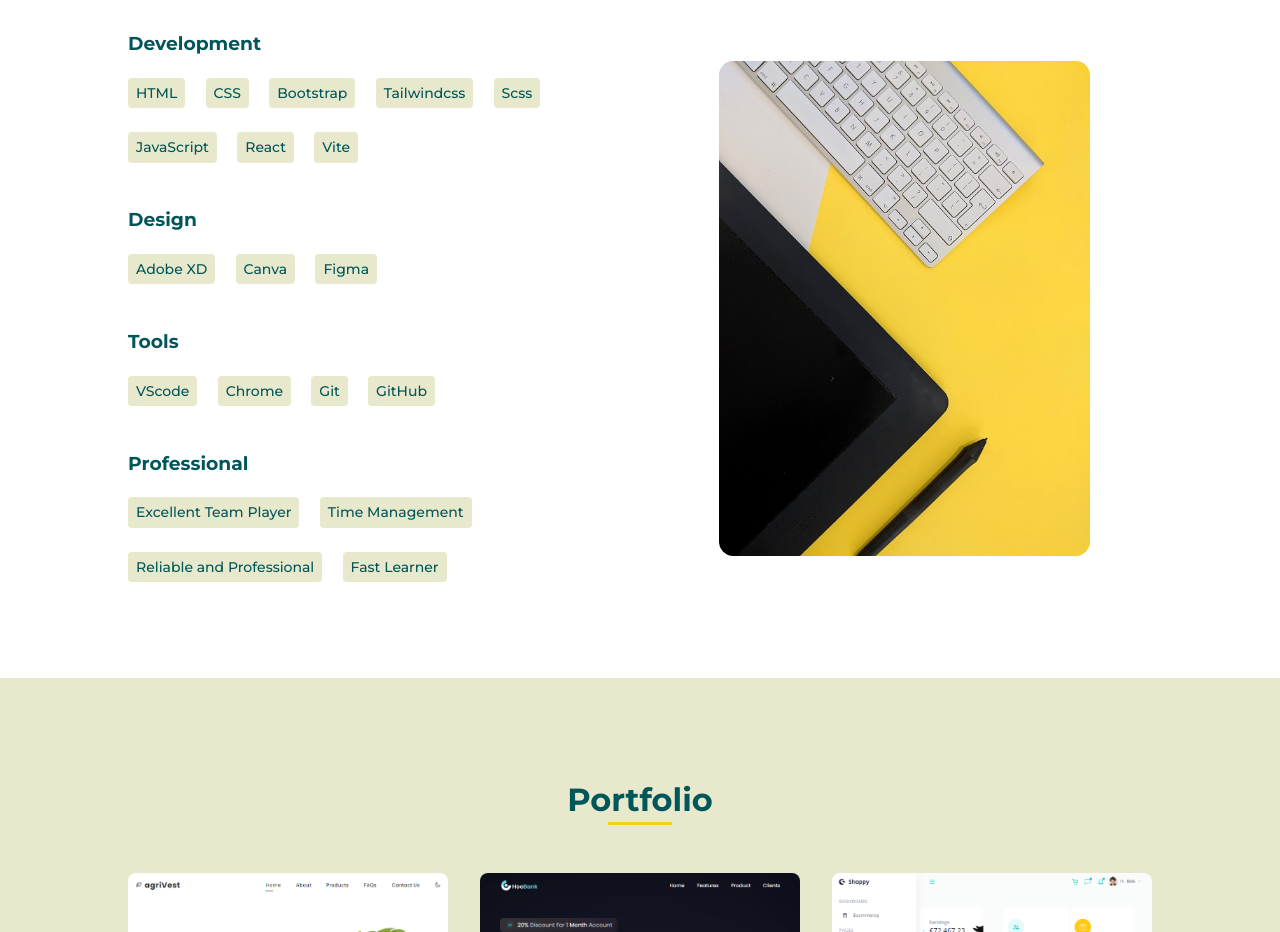
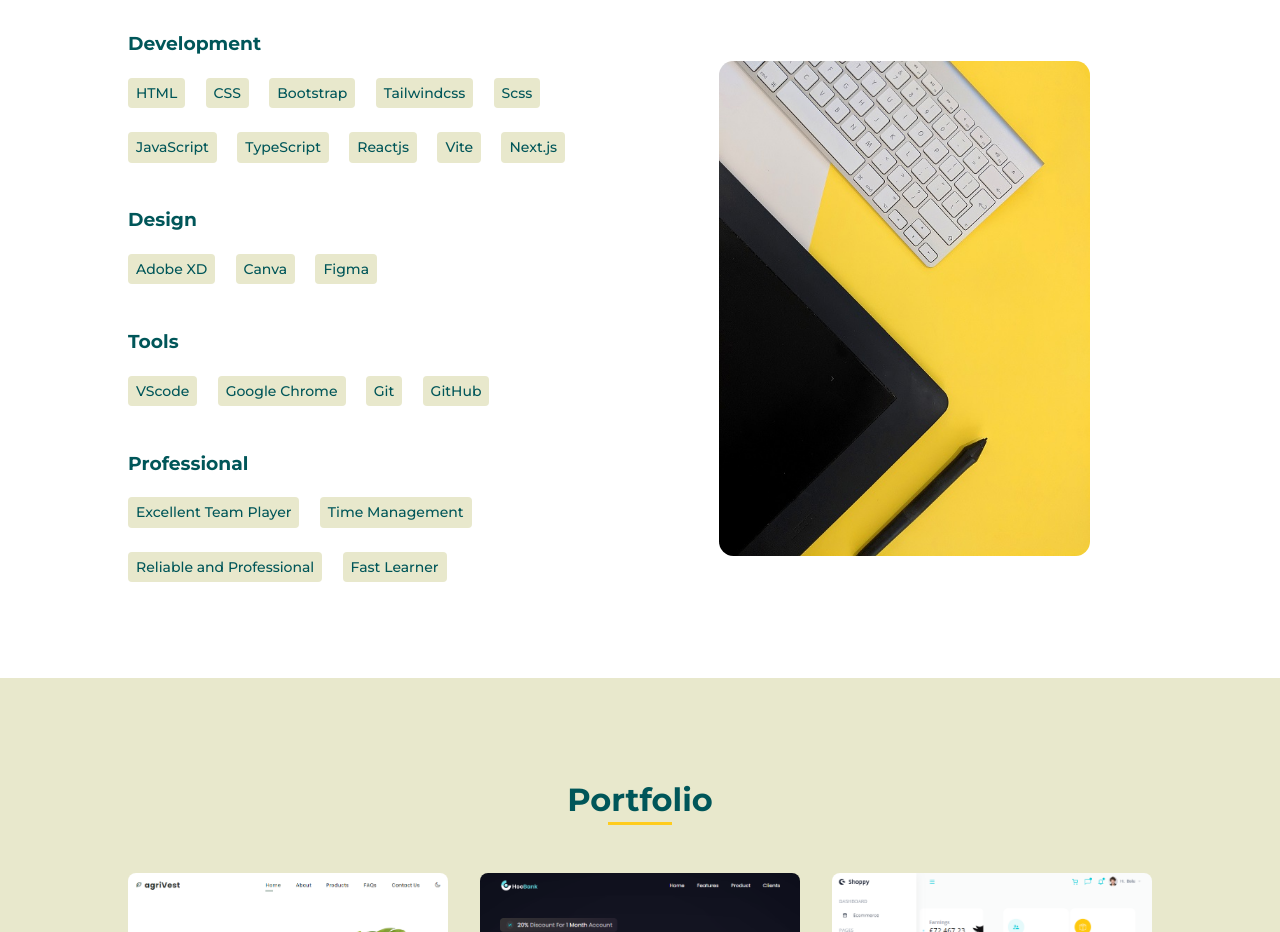
Before and after one commit to Boluwatife-AJB/Portfolio, a plain HTML site: page index.html in a window 1280 px wide. Shown: the part 1720-2652 px from the top of the page. Drawn offline with nearby package versions, Linux system fonts and the light colour scheme.

Commit message:
Added new skills and corrected chrome

```diff
--- a/index.html
+++ b/index.html
@@ -140,8 +140,10 @@
             <span class="skills__name">Tailwindcss</span>
             <span class="skills__name">Scss</span>
             <span class="skills__name">JavaScript</span>
-            <span class="skills__name">React</span>
+            <span class="skills__name">TypeScript</span>
+            <span class="skills__name">Reactjs</span>
             <span class="skills__name">Vite</span>
+            <span class="skills__name">Next.js</span>
 
             <h3 class="skills__subtitle">Design</h3>
             <span class="skills__name">Adobe XD</span>
@@ -150,7 +152,7 @@
 
             <h3 class="skills__subtitle">Tools</h3>
             <span class="skills__name">VScode</span>
-            <span class="skills__name">Chrome</span>
+            <span class="skills__name">Google Chrome</span>
             <span class="skills__name">Git</span>
             <span class="skills__name">GitHub</span>
 
```
